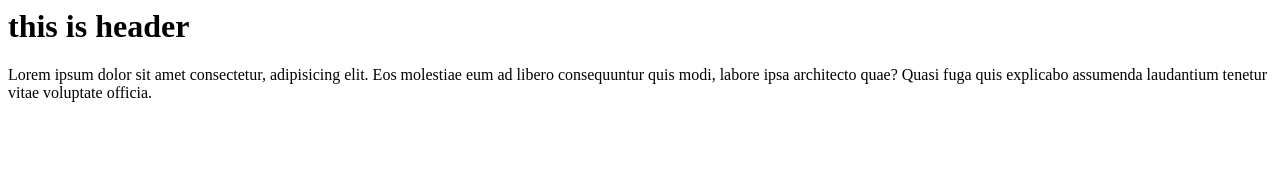
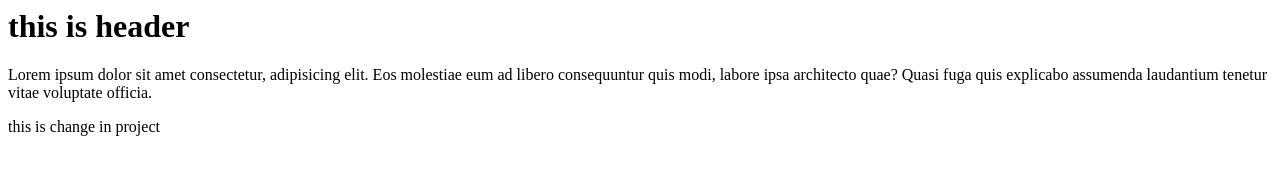
Before and after one commit to Bhaskar-k88/localrepo, a plain HTML site: page index.html in a window 1280 px wide. Drawn offline with Linux system fonts and the light colour scheme.

Commit message:
project changes

```diff
--- a/index.html
+++ b/index.html
@@ -1,2 +1,3 @@
 <h1>this is header</h1>
 <p>Lorem ipsum dolor sit amet consectetur, adipisicing elit. Eos molestiae eum ad libero consequuntur quis modi, labore ipsa architecto quae? Quasi fuga quis explicabo assumenda laudantium tenetur vitae voluptate officia.</p>
+<div>this is change in project</div>
```
